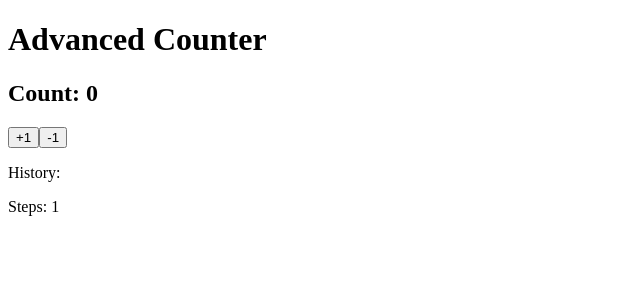
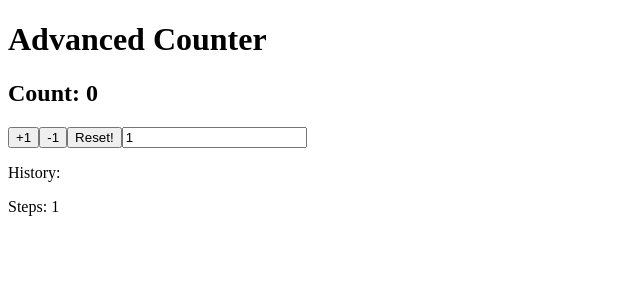
Before and after one commit to iva-lab74/lab10.1, a React (Vite) app in the folder React Counter with useEffect/: page / in a window 1280 px wide. Shown: the top 300 px of the page, without its empty margins (0-640 px from the left). Built offline with nearby package versions, Linux system fonts and the light colour scheme.

Commit message:
reset logic/button

```diff
--- a/React Counter with useEffect/src/components/AdvancedCounter.tsx
+++ b/React Counter with useEffect/src/components/AdvancedCounter.tsx
@@ -22,6 +22,12 @@ export default function AdvancedCounter() {
         setHistory(prev => [...prev, newCount]);
     };
 
+    //the reset button/ back at zero
+    const forReset = () => {
+        setCount(0);
+        setHistory([]);
+    };
+
     //always create new array for react. react will re-render
     return(
         <div>
@@ -29,6 +35,8 @@ export default function AdvancedCounter() {
             <h2>Count: {count}</h2>
             <button onClick={forIncrement}>+{step}</button>
             <button onClick={forDecrement}>-{step}</button>
+            <button onClick={forReset}>Reset!</button>
+            <input type="number" value={step} onChange={(e) => setStep(Number(e.target.value))} />
             <p>History: {history.join(",")} </p>
             <p>Steps: {step}</p>
         </div>
```
